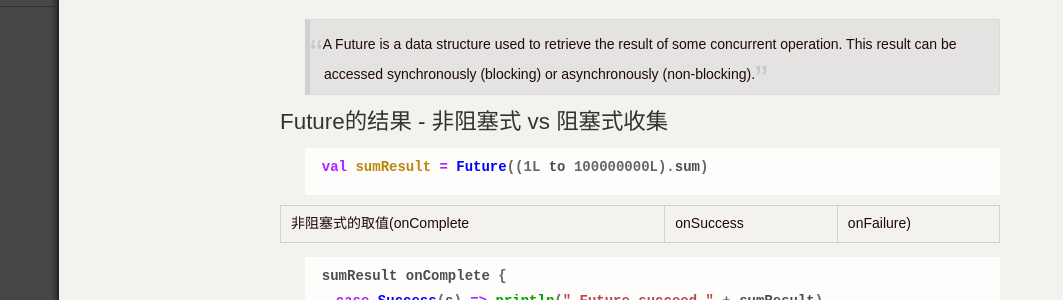
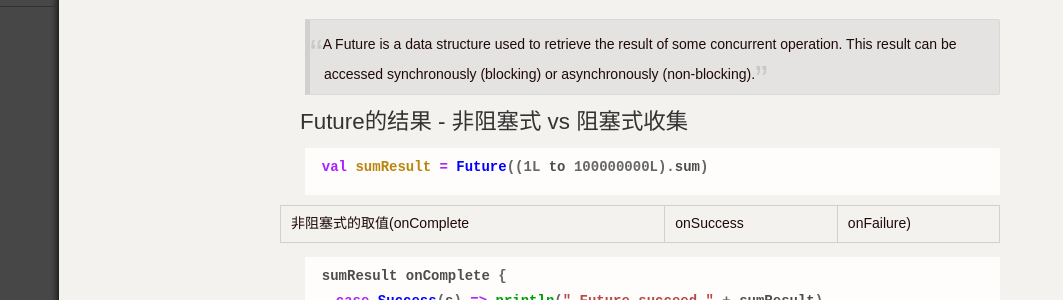
Before and after one commit to jacoffee/jacoffee.github.io, a Jekyll site: the page built from _posts/2015-09-24-future-collect-result.md, in a window 1280 px wide. Shown: the part 241-541 px from the top of the page, without its empty margins (0-1063 px from the left). Built offline with Jekyll 4.4.1, drawn with Linux system fonts in a browser that asks for light colours; nearby versions of some CDN libraries; library files that are not in the unit come from our copies; Markdown is read by kramdown in place of the engine named in the settings; comment, search, counter and statistics services are not loaded.

Commit message:
fix style.css

```diff
--- a/static/css/style.css
+++ b/static/css/style.css
@@ -346,6 +346,7 @@
 }
 .lotus h2, .lotus-h2 {
     font-size: 1.6em;
+    margin-left: 20px;
 }
 .lotus h3, .lotus-h3 {
     font-size: 1.4em;
@@ -353,10 +354,12 @@
     margin-top: 1.4em;
 }
 .index h3 {
-    margin-top: 0;
+/*    margin-left: 20px;  */
+    border-bottom: none;
 }
 .lotus h4, .lotus-h4 {
     font-size: 1.2em;
+    margin-left: 24px;
 }
 .lotus h5, .lotus h6, .lotus-h5, .lotus-h6 {
     font-size: 1em;
@@ -469,9 +472,6 @@
 }
 .index {
     padding: 1em 0 0 0;
-}
-.index h3 {
-    border-bottom: none;
 }
 .lotus-nav {
     width: 58px;
```
